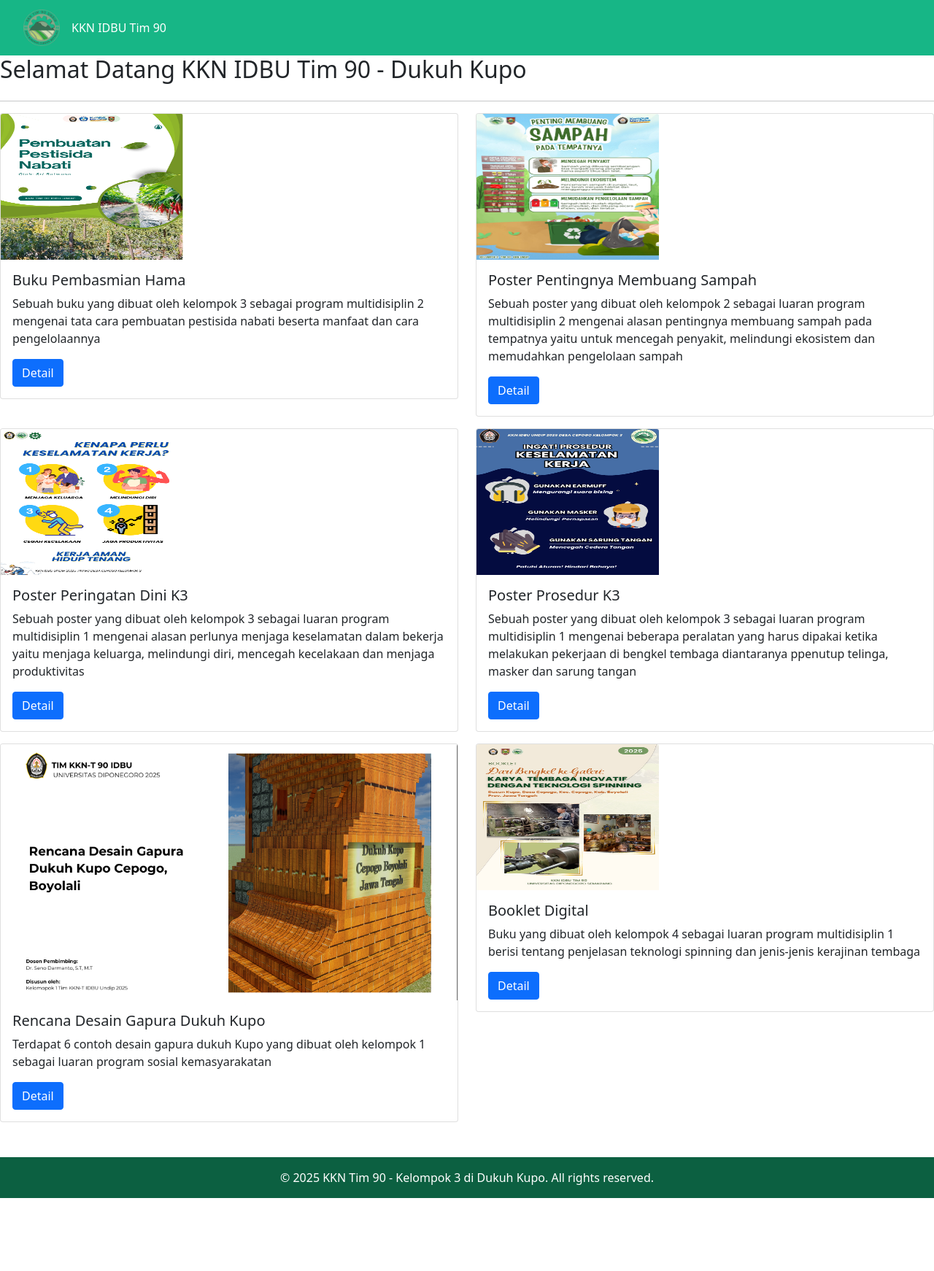
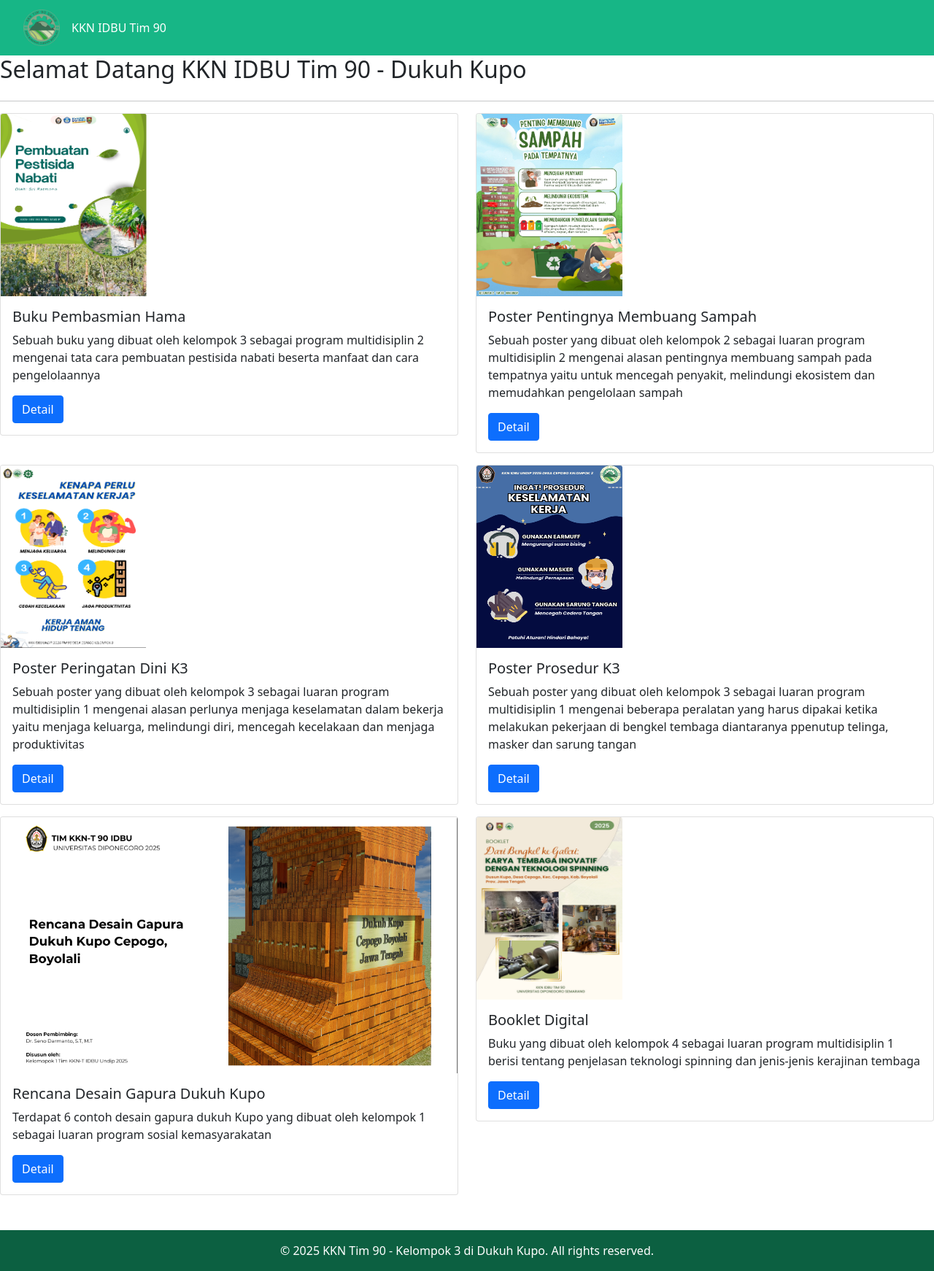
Before and after one commit to tiaraputriw/gelarkarya, a Jekyll site: the page built from index.md, in a window 1280 px wide. Shown: the whole page at 73% size. Built offline with Jekyll 4.4.1, drawn with Linux system fonts in a browser that asks for light colours; before the commit the page ends 1642 px from its top, so only the background shows below that.

Commit message:
Update index.md

```diff
--- a/index.md
+++ b/index.md
@@ -9,7 +9,7 @@ title: KKNT IDBU Tim 90
 <div class="row">
   <div class="col-sm-6">
     <div class="card">
-      <img src="{{ site.baseurl }}/img/BookletPembasmianHama.png" class="card-img-top" alt="Booklet Pembasmian Hama" style="width: 250px; height:200px">
+      <img src="{{ site.baseurl }}/img/BookletPembasmianHama.png" class="card-img-top" alt="Booklet Pembasmian Hama" style="width: 200px; height:250px">
       <div class="card-body">
         <h5 class="card-title">Buku Pembasmian Hama</h5>
         <p class="card-text">Sebuah buku yang dibuat oleh kelompok 3 sebagai program multidisiplin 2 mengenai tata cara pembuatan pestisida nabati beserta manfaat dan cara pengelolaannya</p>
@@ -19,7 +19,7 @@ title: KKNT IDBU Tim 90
   </div>
   <div class="col-sm-6">
     <div class="card">
-      <img src="{{ site.baseurl }}/img/LuaranMulti2Poster.jpg" class="card-img-top" alt="Poster tentang Sampah" style="width: 250px; height:200px">
+      <img src="{{ site.baseurl }}/img/LuaranMulti2Poster.jpg" class="card-img-top" alt="Poster tentang Sampah" style="width: 200px; height:250px">
       <div class="card-body">
         <h5 class="card-title">Poster Pentingnya Membuang Sampah</h5>
         <p class="card-text">Sebuah poster yang dibuat oleh kelompok 2 sebagai luaran program multidisiplin 2 mengenai alasan pentingnya membuang sampah pada tempatnya yaitu untuk mencegah penyakit, melindungi ekosistem dan memudahkan pengelolaan sampah </p>
@@ -33,7 +33,7 @@ title: KKNT IDBU Tim 90
 <div class="row">
   <div class="col-sm-6">
     <div class="card">
-      <img src="{{ site.baseurl }}/img/PosterPeringatanDiniK3.png" class="card-img-top" alt="Poster Peringatan K3" style="width: 250px; height:200px">
+      <img src="{{ site.baseurl }}/img/PosterPeringatanDiniK3.png" class="card-img-top" alt="Poster Peringatan K3" style="width: 200px; height:250px">
       <div class="card-body">
         <h5 class="card-title">Poster Peringatan Dini K3</h5>
         <p class="card-text">Sebuah poster yang dibuat oleh kelompok 3 sebagai luaran program multidisiplin 1 mengenai alasan perlunya menjaga keselamatan dalam bekerja yaitu menjaga keluarga, melindungi diri, mencegah kecelakaan dan menjaga produktivitas</p>
@@ -43,7 +43,7 @@ title: KKNT IDBU Tim 90
   </div>
   <div class="col-sm-6">
     <div class="card">
-      <img src="{{ site.baseurl }}/img/PosterProsedurK3.png" class="card-img-top" alt="Poster Prosedur K3" style="width: 250px; height:200px">
+      <img src="{{ site.baseurl }}/img/PosterProsedurK3.png" class="card-img-top" alt="Poster Prosedur K3" style="width: 200px; height:250px">
       <div class="card-body">
         <h5 class="card-title">Poster Prosedur K3</h5>
         <p class="card-text">Sebuah poster yang dibuat oleh kelompok 3 sebagai luaran program multidisiplin 1 mengenai beberapa peralatan yang harus dipakai ketika melakukan pekerjaan di bengkel tembaga diantaranya ppenutup telinga, masker dan sarung tangan</p>
@@ -67,7 +67,7 @@ title: KKNT IDBU Tim 90
   </div>
   <div class="col-sm-6">
     <div class="card">
-      <img src="{{ site.baseurl }}/img/BookletDigital.png" class="card-img-top" alt="Booklet Digital" style="width: 250px; height:200px">
+      <img src="{{ site.baseurl }}/img/BookletDigital.png" class="card-img-top" alt="Booklet Digital" style="width: 200px; height:250px">
       <div class="card-body">
         <h5 class="card-title">Booklet Digital</h5>
         <p class="card-text">Buku yang dibuat oleh kelompok 4 sebagai luaran program multidisiplin 1 berisi tentang penjelasan teknologi spinning dan jenis-jenis kerajinan tembaga</p>
```
